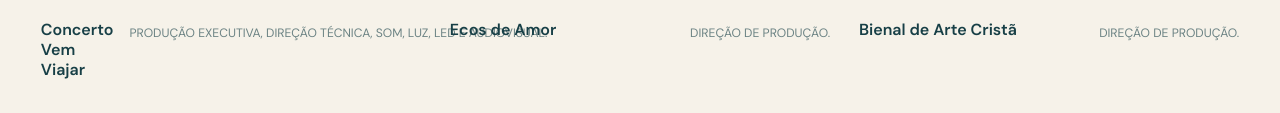
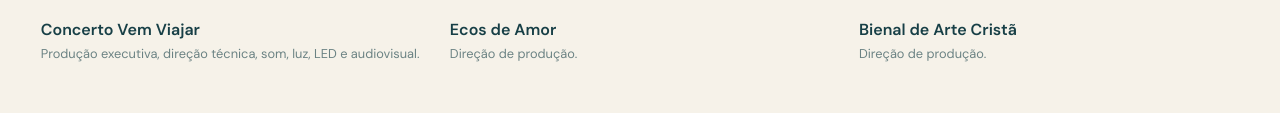
Before and after one commit to vitorsam94/mssite, a plain HTML site: page index.html in a window 1280 px wide. Shown: the part 3467-3580 px from the top of the page. Drawn offline with Linux system fonts and the light colour scheme.

Commit message:
Corrige layout dos textos de eventos

```diff
--- a/index.html
+++ b/index.html
@@ -683,8 +683,8 @@
     #social { order: 5; }
     #espacos { order: 6; }
 
-    .event-card__info { display: block; }
-    .event-card__info > span {
+    .video-card__info.event-card__info { display: block; }
+    .video-card__info.event-card__info > span {
       display: block;
       margin-top: .3rem;
       color: inherit;
@@ -695,7 +695,7 @@
       opacity: .62;
       text-transform: none;
     }
-    .event-card__info h4 { margin: 0; }
+    .video-card__info.event-card__info h4 { margin: 0; }
 
     .portfolio-block {
       padding: clamp(5rem, 9vw, 9rem) var(--pad);
```
Also changed, not shown: 1 other file.
